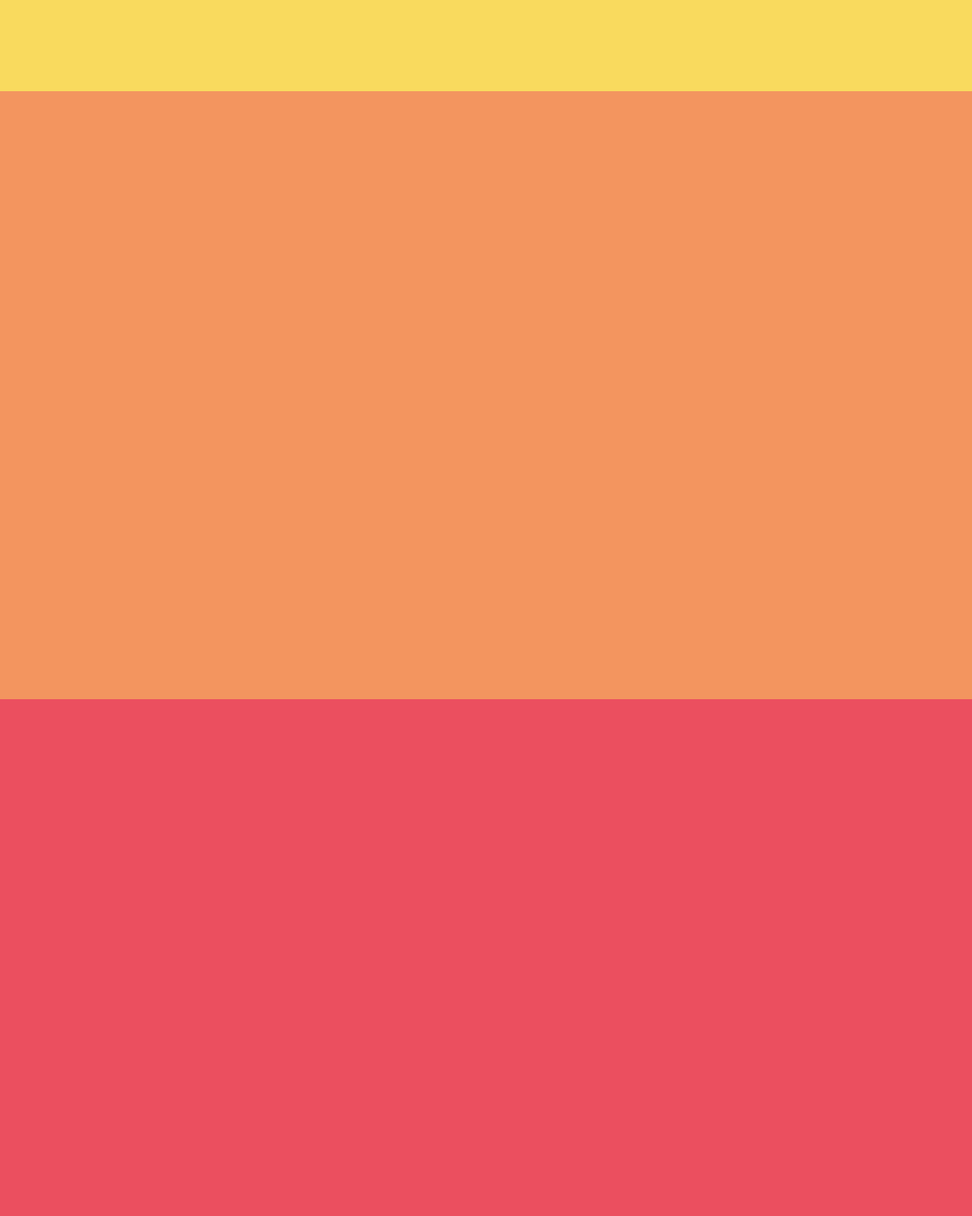
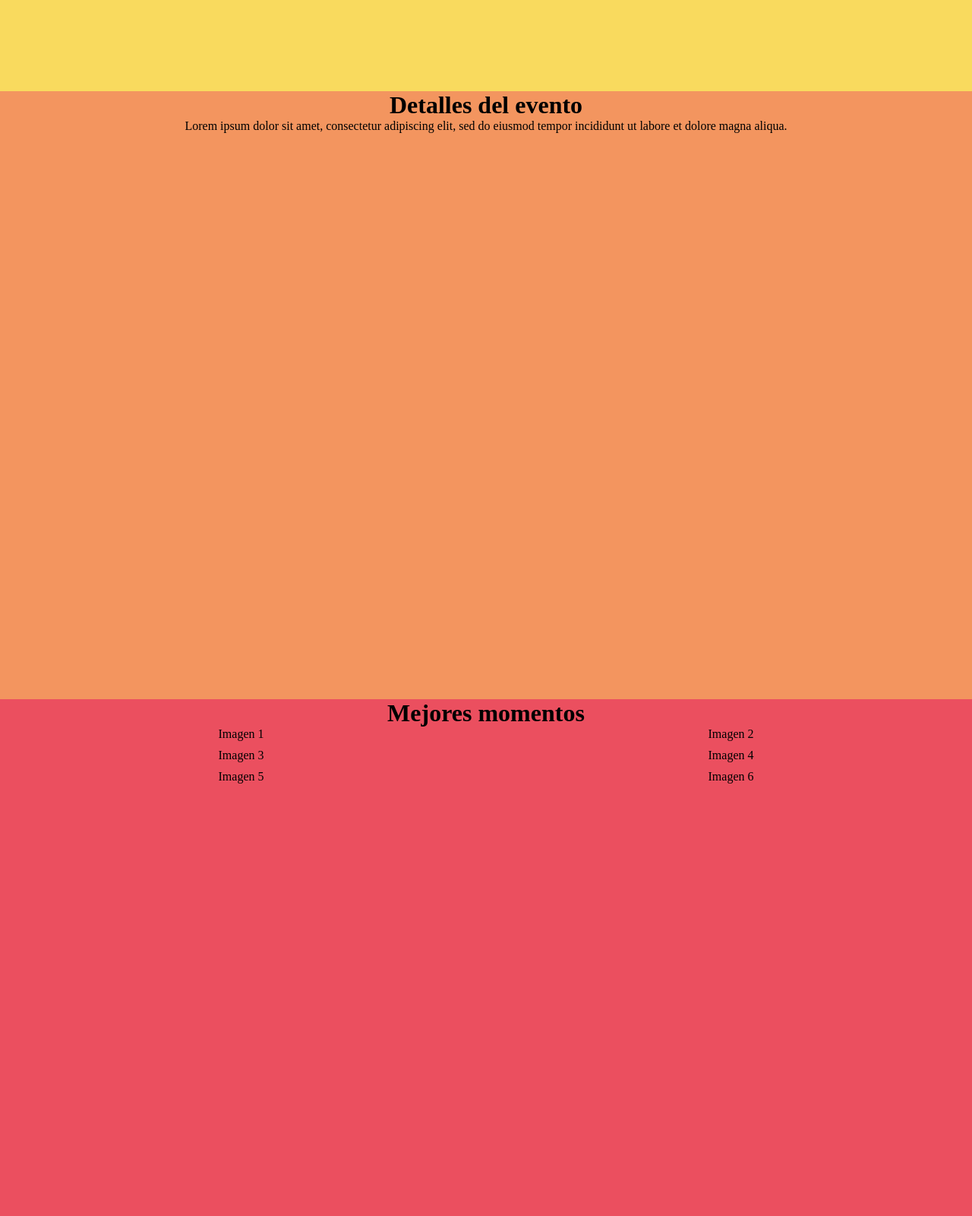
Before and after one commit to Oscar-CR/landing_birthday, a plain HTML site: page index.html in a window 1280 px wide. Shown: the part 680-2280 px from the top of the page at 76% size. Drawn offline with Linux system fonts and the light colour scheme.

Commit message:
agregado de elementos faltantes

```diff
--- a/css/style.css
+++ b/css/style.css
@@ -22,11 +22,6 @@
     height: 100vh;
     background-color: #F1F4E3;
 }
-.container5{
-    width: 100%;
-    height: 100vh;
-    background-color: #7DC3F8;
-}
 
 .image{
     width: 400px;
@@ -39,3 +34,11 @@
 .whatsapp-boton{
 
 }
+
+
+.container-momentos{
+    display: grid;
+    grid-template-columns: 1fr 1fr; /* Divide en dos columnas iguales */
+    gap: 10px;
+
+}
--- a/index.html
+++ b/index.html
@@ -23,17 +23,36 @@
         </center>
     </div>
     <div class="container container2">
+        <center>
+            <h1>Detalles del evento</h1>
+
+            <p>Lorem ipsum dolor sit amet, consectetur adipiscing elit, sed do eiusmod tempor incididunt ut labore et dolore magna aliqua.</p>
+        </center>
+    </div>
+    <div class="container container3">
+        <center>
+            <h1>Mejores momentos</h1>
+
+            <div class="container-momentos">
+                <div class="element">Imagen 1</div>
+                <div class="element">Imagen 2</div>
+                <div class="element">Imagen 3</div>
+                <div class="element">Imagen 4</div>
+                <div class="element">Imagen 5</div>
+                <div class="element">Imagen 6</div>
+            </div>
+        </center>
+    </div>
+    <div class="container container4">
+        <center>
+            <h1>Ubicacion</h1>
+            <iframe src="https://www.google.com/maps/embed?pb=!1m14!1m8!1m3!1d15040.784864552521!2d-99.1870193!3d19.5331878!3m2!1i1024!2i768!4f13.1!3m3!1m2!1s0x85d1f7fc549aaaab%3A0x961cb1dafd5d1266!2sTecNM%20-%20Campus%20Tlalnepantla!5e0!3m2!1ses-419!2smx!4v1694910168905!5m2!1ses-419!2smx" width="600" height="450" style="border:0;" allowfullscreen="" loading="lazy" referrerpolicy="no-referrer-when-downgrade"></iframe>
+            <br>
+            <a class="whatsapp-boton" href="whatsapp://send?phone=+525582278785&text=¡Confirmo%20asistencia!">CONFIRMAR ASISTENCIA</a>
+        </center>
 
     </div>
-    <div class="container container3">
 
-    </div>
-    <div class="container container4">
-
-    </div>
-    <div class="container container5">
-
-    </div>
     <script>
         let currentContainer = 1;
 
```
